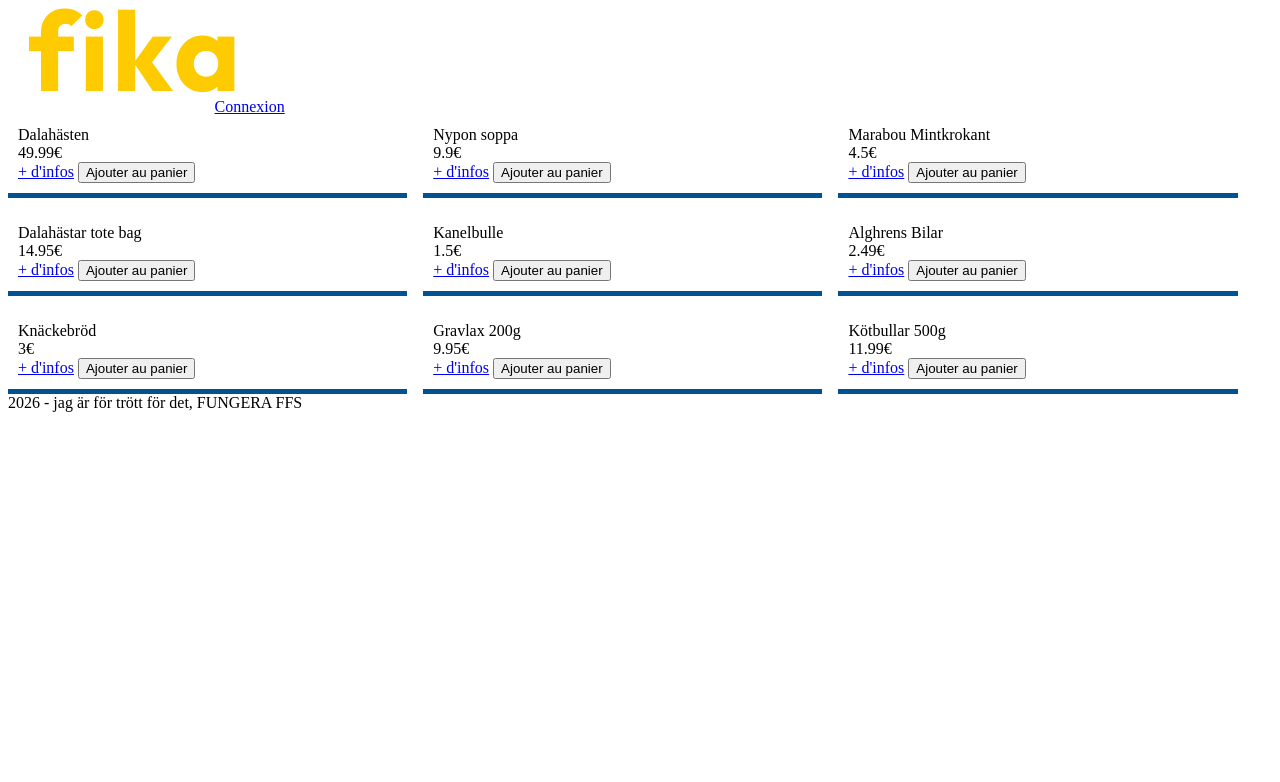
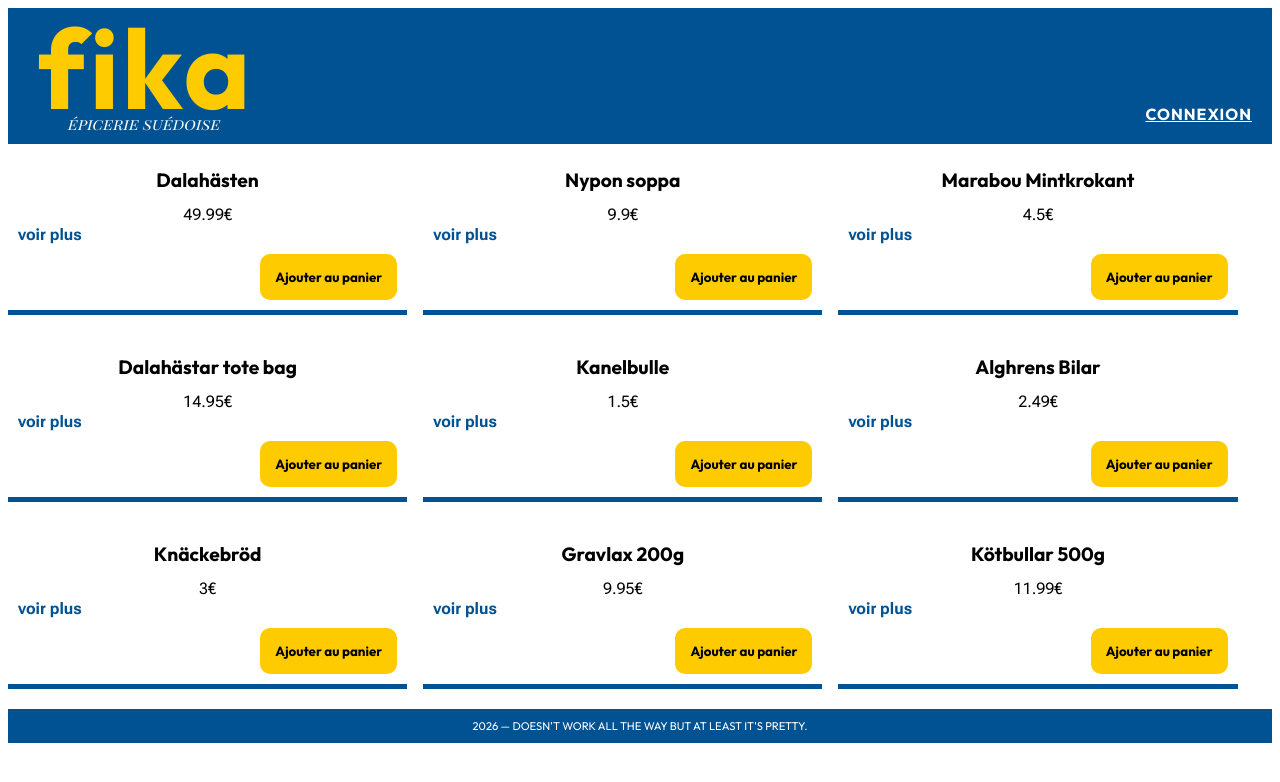
Before and after one commit to AbigailHMJ/TP_MVC, a PHP site: page / in a window 1280 px wide. Shown: the top 782 px of the page. Run offline with PHP 8.4, Linux system fonts and the light colour scheme; data comes from the database, SQL or seed files in the repository.

Commit message:
10 - corrections CSS & header

```diff
--- a/public/css/style.css
+++ b/public/css/style.css
@@ -1,50 +1,110 @@
-@import url('https://fonts.googleapis.com/css2?family=Outfit:wght@100..900&family=Playfair+Display+SC:ital,wght@0,400;0,700;0,900;1,400;1,700;1,900&family=Roboto+Flex:opsz,wght,XOPQ,XTRA,YOPQ,YTDE,YTFI,YTLC,YTUC@8..144,100..1000,96,468,79,-203,738,514,712&display=swap');
+@import url("https://fonts.googleapis.com/css2?family=Outfit:wght@100..900&family=Playfair+Display+SC:ital,wght@0,400;0,700;0,900;1,400;1,700;1,900&family=Roboto+Flex:opsz,wght,XOPQ,XTRA,YOPQ,YTDE,YTFI,YTLC,YTUC@8..144,100..1000,96,468,79,-203,738,514,712&display=swap");
 /* POLICES
 Outfit
 Roboto Flex
 Playfair Display SC */
 
-#header{
-    background:#005293;
-    padding:10px;
+header {
+    background: #005293;
+    padding: 10px;
+    display: flex;
+    justify-content: space-between;
+    flex-direction: row;
 }
 
-h1{
-    font-family:'Outfit',sans-serif;
-    font-size:7em;
-    color:#fecb00;
-    line-height:0;
-    text-align:left;
-    margin:50px 0px 45px 20px;
-    letter-spacing:3px;
-    text-transform:lowercase;
-
+h1 {
+    font-family: "Outfit", sans-serif;
+    font-size: 7em;
+    color: #fecb00;
+    line-height: 0;
+    text-align: left;
+    margin: 50px 0px 45px 20px;
+    letter-spacing: 3px;
+    text-transform: lowercase;
 }
 
-.subtitle{
-    font-family:'Playfair Display SC',serif;
-    font-style:italic;
-    color:#fff;
-    margin:0px 0px 0px 50px;
-    font-size:1em;
+.subtitle {
+    font-family: "Playfair Display SC", serif;
+    font-style: italic;
+    color: #fff;
+    margin: 0px 0px 0px 50px;
+    font-size: 1em;
+    align-self: left;
 }
 
-.products-display{
-    display:flex;
-    flex-direction:row;
-    gap:1em;
-    flex-wrap:wrap;
-    justify-content:justify;
-    align-items:justify;
+.block-login {
+    align-self: flex-end;
+    margin:0px 10px 10px 0px;
 }
 
-.product-card{
-    width:30%;
-    padding:10px;
-    border-bottom: solid 5px #005293;
+header a {
+    color: #fff;
+    font-family: "Outfit", sans-serif;
+    text-decoration: underline;
+    text-transform: uppercase;
+    font-weight:bold;
+    letter-spacing:1px;
 }
 
-#footer{
-    background:#005293;
-    padding:10px;
+.products-display {
+    display: flex;
+    flex-direction: row;
+    gap: 1em;
+    flex-wrap: wrap;
+    justify-content: justify;
+    align-items: justify;
 }
+
+.product-card {
+    width: 30%;
+    padding: 10px;
+    border-bottom: solid 5px #005293;
+    font-family: "Roboto Flex", sans-serif;
+    font-size: 1em;
+    display: flex;
+    flex-direction: column;
+    justify-content: center;
+    align-items: center;
+    gap: 10px;
+}
+
+.product-title {
+    font-family: "Outfit", sans-serif;
+    line-height: 0px;
+    font-size: 1.2em;
+}
+
+.product-price {
+    line-height: 0;
+    margin: 0;
+}
+
+.product-card a {
+    align-self: flex-start;
+    text-decoration: none;
+    color: #005293;
+    font-weight: bold;
+}
+
+.add {
+    background: #fecb00;
+    border: none;
+    padding: 15px;
+    border-radius: 10px;
+    font-family: "Outfit", sans-serif;
+    font-weight: bold;
+    align-self: flex-end;
+    justify-self: flex-end;
+}
+
+footer {
+    background: #005293;
+    padding: 10px;
+    margin-top: 20px;
+    color: #fff;
+    font-family: "Outfit", sans-serif;
+    text-decoration: none;
+    text-transform: uppercase;
+    font-size: 0.7em;
+    text-align: center;
+}
--- a/view/homepage.php
+++ b/view/homepage.php
@@ -14,9 +14,9 @@
             <?php
             foreach ($products as $product): ?>
                 <div class="product-card">
-                    <?= $product->getName() ?><br>
-                    <?= $product->getPrice() ?>€<br>
-                    <a href="?page=product&id=<?= $product->getId() ?>">+ d'infos</a>
+                    <h4 class="product-title"><?= $product->getName() ?></h4>
+                   <p class="product-price"><?= $product->getPrice() ?>€</p>
+                    <a href="?page=product&id=<?= $product->getId() ?>">voir plus</a>
                     <button class="add" type="button">Ajouter au panier</button>
             </div>
             <?php endforeach; ?>
--- a/view/layout/footer.php
+++ b/view/layout/footer.php
@@ -6,7 +6,7 @@
 </head>
 
 <footer>
-    2026 - jag är för trött för det, FUNGERA FFS
+    2026 — Doesn't work all the way but at least it's pretty.
 </footer>
 
 </html>
--- a/view/layout/header.php
+++ b/view/layout/header.php
@@ -4,16 +4,16 @@
 <head>
     <meta charset="UTF-8">
     <meta name="viewport" content="width=device-width, initial-scale=1.0">
-    <link href="../../public/css/style.css" media="all" rel="stylesheet">
+    <link href="public/css/style.css" rel="stylesheet">
     <!-- <script src="/public/javascript/script.js" defer></script> -->
     <title>Fika - TP</title>
 </head>
 
 <header>
-        <h1>fika</h1>
-        <subtitle class="subtitle">épicerie suédoise</subtitle>
+        <div class="block-title"><h1>fika</h1>
+        <subtitle class="subtitle">épicerie suédoise</subtitle></div>
 
-        <a href="/view/login.php">Connexion</a>
+       <div class="block-login"><a href="../login.php">Connexion</a></div>
     </header>
 
 </html>
```
Also changed, not shown: repository/UserRepository.php (+27 -0 lines), view/login.php (+19 -0 lines).
